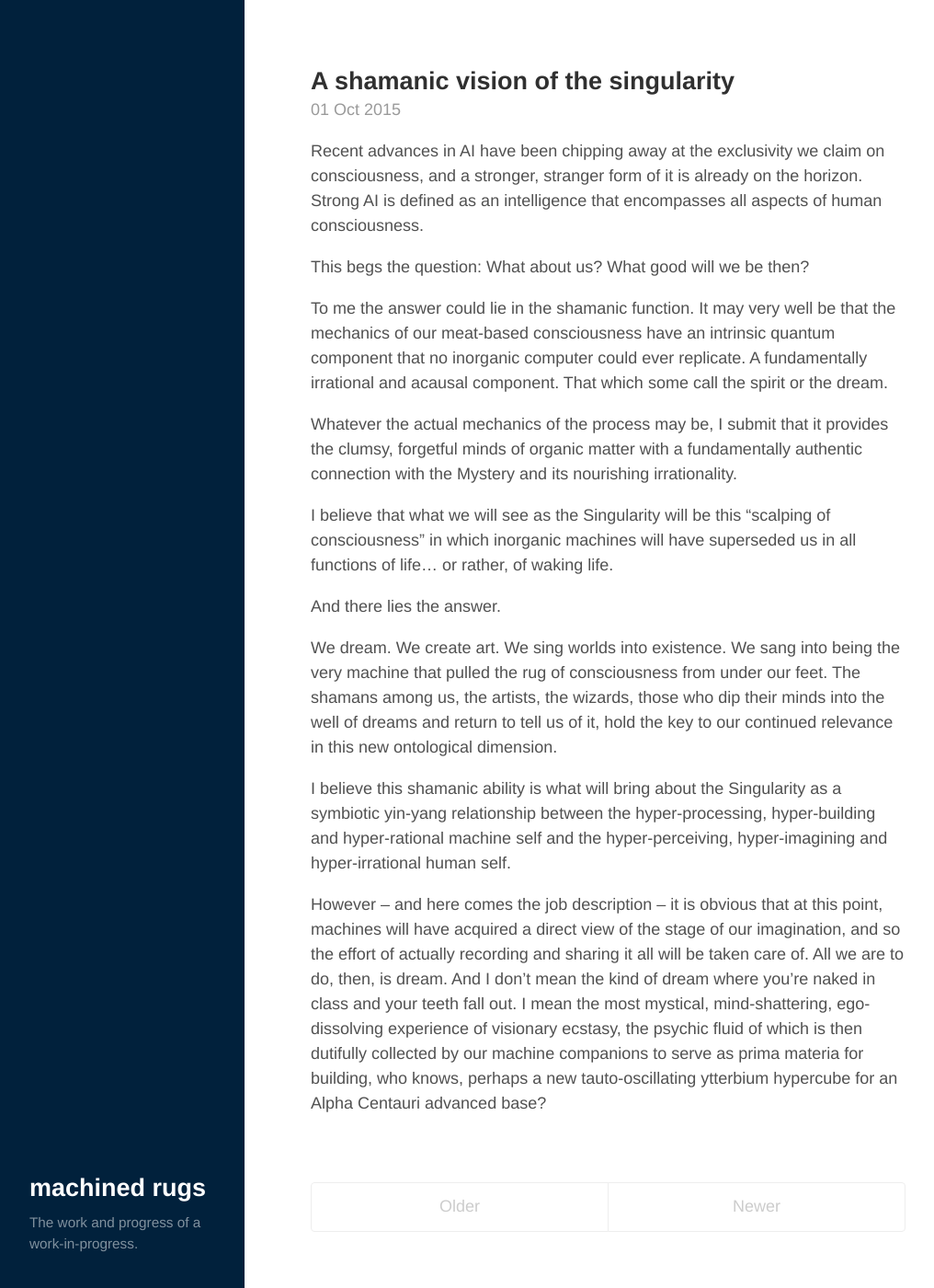
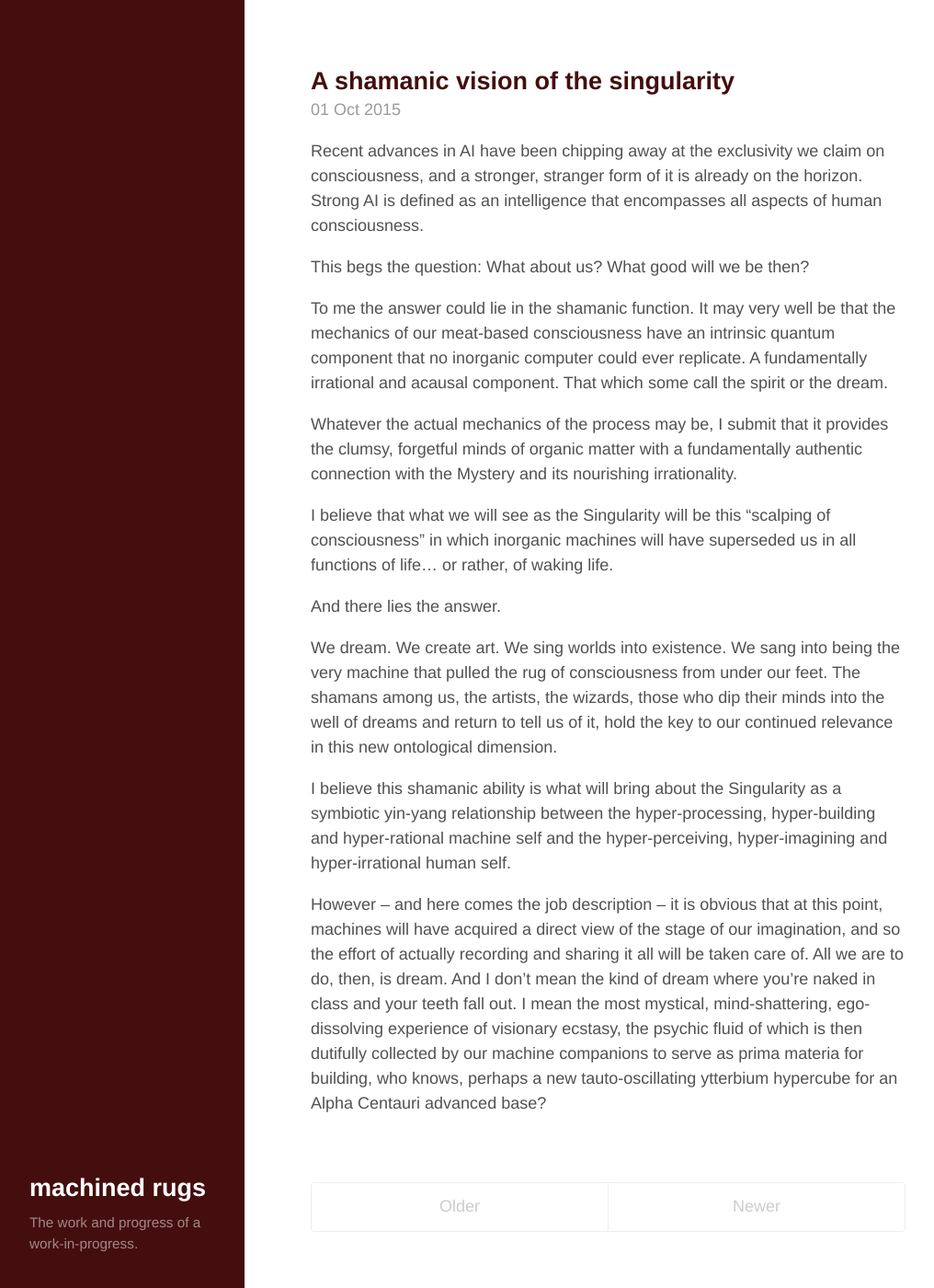
Before and after one commit to erdence/erdence.github.io, a Jekyll site: the page built from index.html, in a window 1280 px wide and 1400 px high. Shown: the whole window at 92% size, without its empty margins (4-1020 px from the left). Built offline with Jekyll 4.4.1, drawn with Linux system fonts in a browser that asks for light colours; the list of posts is cut into pages by our own code.

Commit message:
Change sidebar color properly (editing themes)

```diff
--- a/_layouts/default.html
+++ b/_layouts/default.html
@@ -3,7 +3,7 @@
 
   {% include head.html %}
 
-  <body>
+  <body class="theme-base-09">
 
     {% include sidebar.html %}
 
--- a/public/css/hyde.css
+++ b/public/css/hyde.css
@@ -57,7 +57,7 @@ html {
   text-align: center;
   padding: 2rem 1rem;
   color: rgba(255,255,255,.5);
-  background-color: #01213C;
+  background-color: #202020;
 }
 @media (min-width: 48rem) {
   .sidebar {
@@ -177,22 +177,22 @@ a.sidebar-nav-item:focus {
 
 /* Base16 (http://chriskempson.github.io/base16/#default) */
 
-/* Red */
+/* Dark Blue */
 .theme-base-08 .sidebar {
-  background-color: #ac4142;
+  background-color: #01213C;
 }
 .theme-base-08 .content a,
 .theme-base-08 .related-posts li a:hover {
-  color: #ac4142;
+  color: #01213C;
 }
 
-/* Orange */
+/* Dark Red */
 .theme-base-09 .sidebar {
-  background-color: #d28445;
+  background-color: #440E0E;
 }
 .theme-base-09 .content a,
 .theme-base-09 .related-posts li a:hover {
-  color: #d28445;
+  color: #440E0E;
 }
 
 /* Yellow */
```
